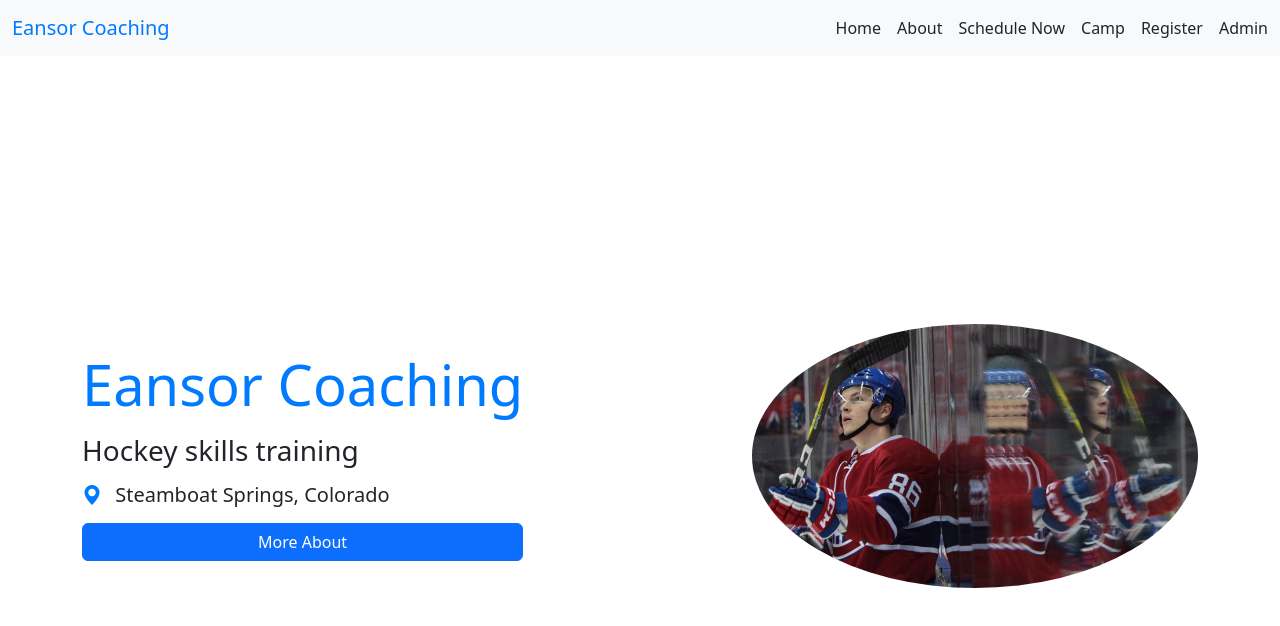
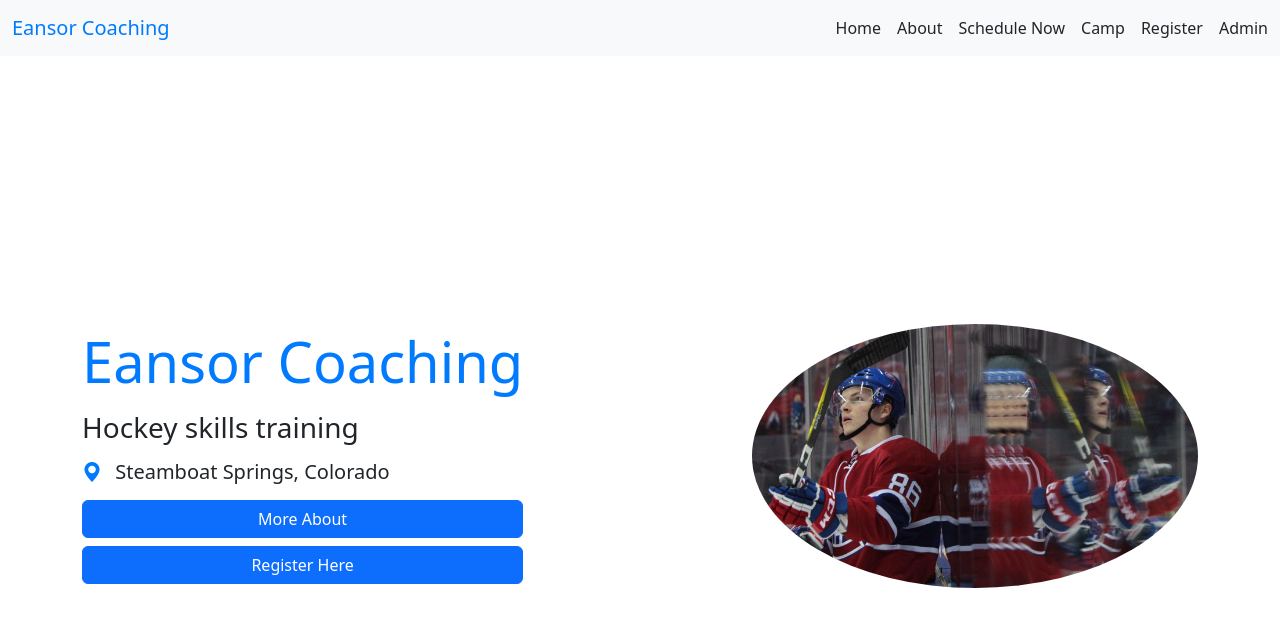
Before and after one commit to ScottEansor/hockey-website, a React (Vite) app in the folder frontend/: page / in a window 1280 px wide. Shown: the top 626 px of the page. Built offline with nearby package versions, Linux system fonts and the light colour scheme.

Commit message:
Added register button to hom, fixed toggle function for registrationcard component

```diff
--- a/frontend/src/components/Home.jsx
+++ b/frontend/src/components/Home.jsx
@@ -1,5 +1,6 @@
 import React from "react";
 import image from "../assets/2HRA6KN.jpg";
+import { Link } from "react-router-dom";
 
 export default function Home() {
   //css needs review jusr rough draft for function and basic look
@@ -15,7 +16,12 @@ export default function Home() {
           <i className="location-icon bi bi-geo-alt-fill me-2"></i> Steamboat
           Springs, Colorado
         </h5>
-        <button className="btn btn-primary">More About</button>
+        <Link to="/about" className="btn btn-primary">
+          More About
+        </Link>
+        <Link to="register" className="btn btn-primary">
+          Register Here
+        </Link>
       </div>
 
       <img
--- a/frontend/src/components/RegistrationCard.jsx
+++ b/frontend/src/components/RegistrationCard.jsx
@@ -13,8 +13,8 @@ export default function RegistrationCard({ reg }) {
   const playerAge = calculateAge(reg.birthday);
 
   const handleToggleNote = useCallback(() => {
-    setNoteOpen(true);
-  }, []);
+    noteOpen === false ? setNoteOpen(true) : setNoteOpen(false); //check with tim
+  }, [noteOpen]);
 
   return (
     <div
@@ -46,7 +46,7 @@ export default function RegistrationCard({ reg }) {
               <div
                 className={`accordion-collapse collapse ${
                   noteOpen ? "show" : ""
-                }`} //
+                }`} //here is where the class defines if its open or closed --review here--
               >
                 <div className="accordion-body">{reg.notes}</div>
               </div>
```
